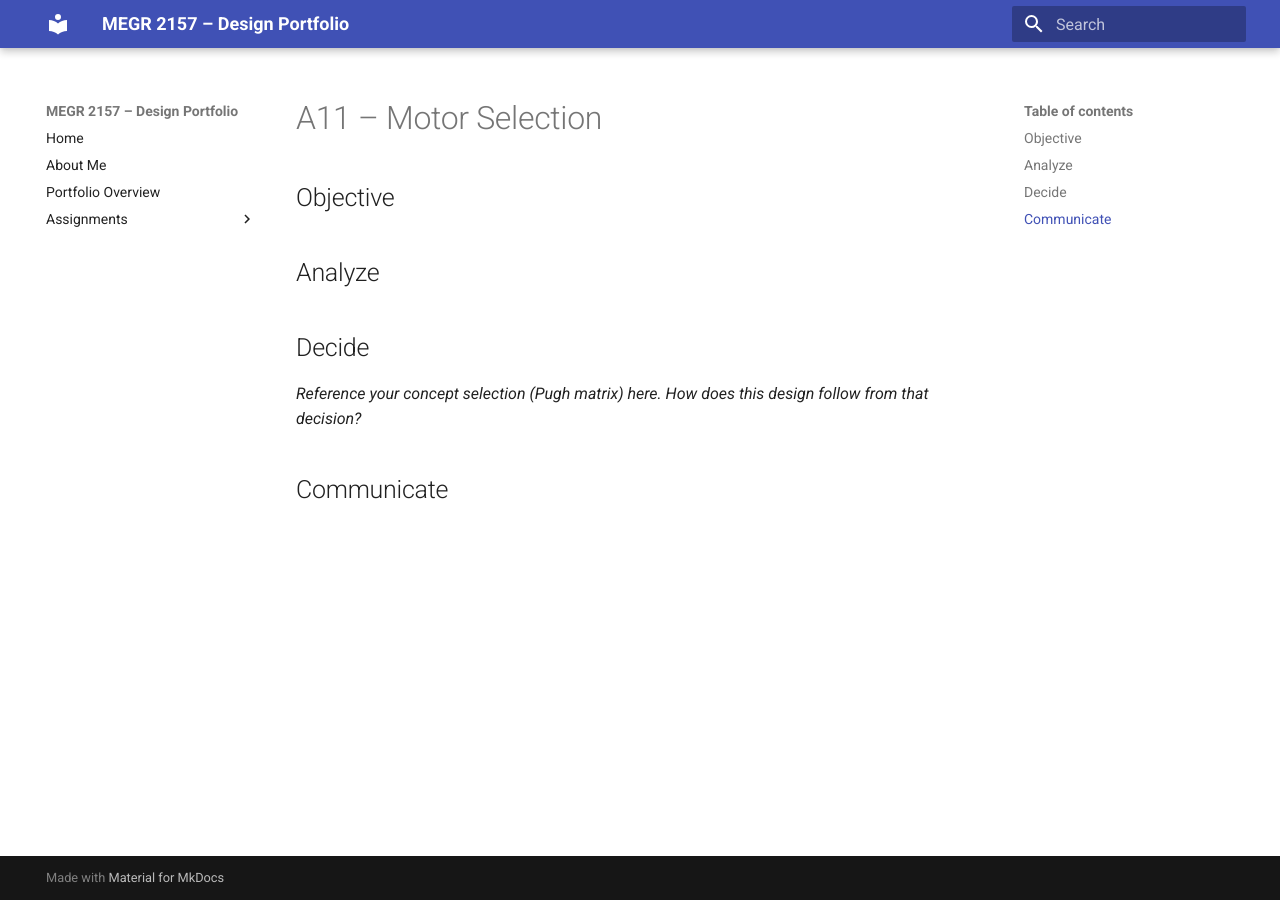
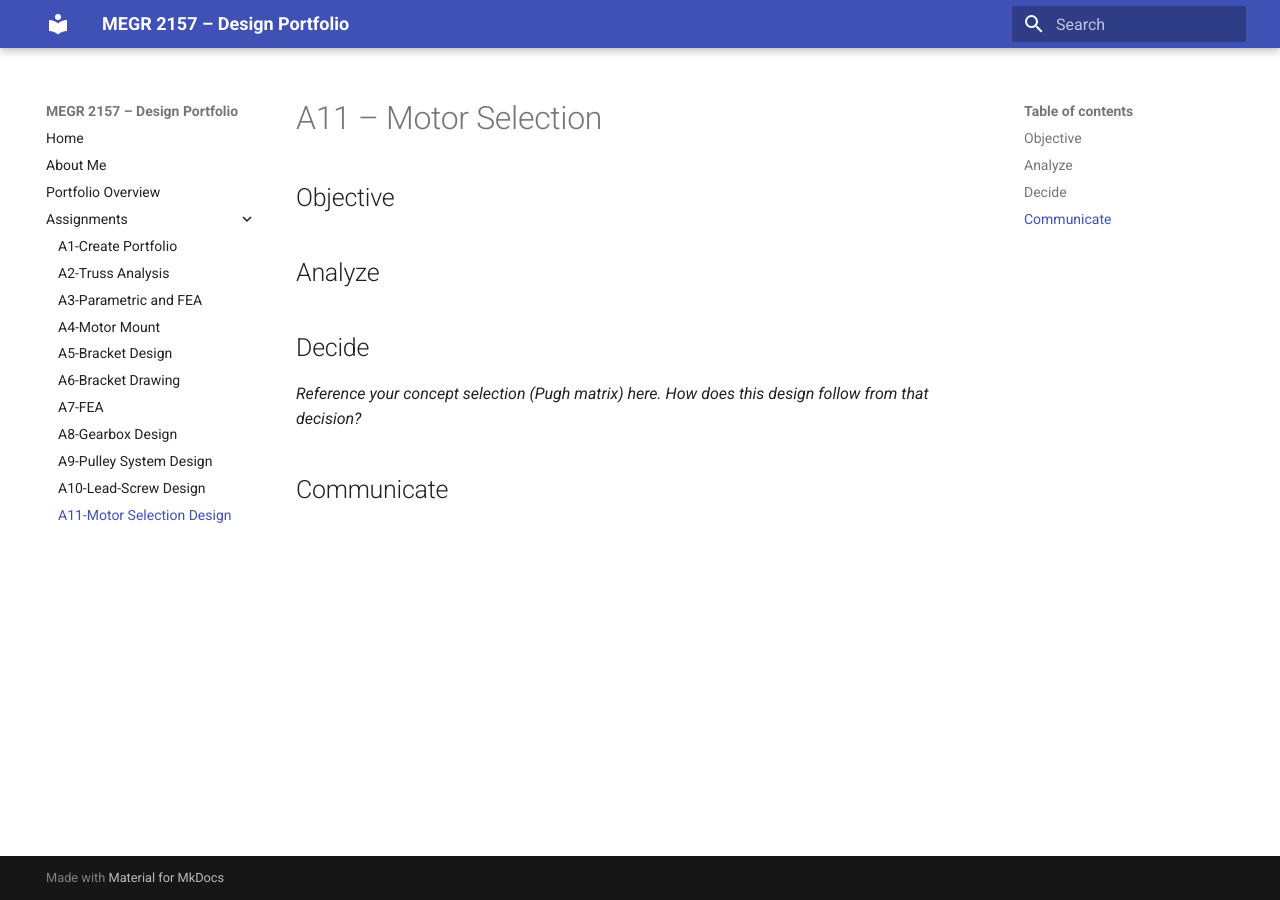
Before and after one commit to Jeffrey-Mendoza/megr2157-portfolio, an MkDocs documentation site: the page built from docs/assignments/a11/index.md, in a window 1280 px wide. Built offline with MkDocs 1.6.1 and Material for MkDocs 9.7.7, drawn with Linux system fonts in a browser that asks for light colours.

Commit message:
Fix case sensitivity in A11 assignment path

```diff
--- a/mkdocs.yml
+++ b/mkdocs.yml
@@ -24,4 +24,4 @@ nav:
       - A8-Gearbox Design: assignments/A08/index.md
       - A9-Pulley System Design: assignments/A09/index.md
       - A10-Lead-Screw Design: assignments/A10/index.md
-      - A11-Motor Selection Design: assignments/A11/index.md
+      - A11-Motor Selection Design: assignments/a11/index.md
```
